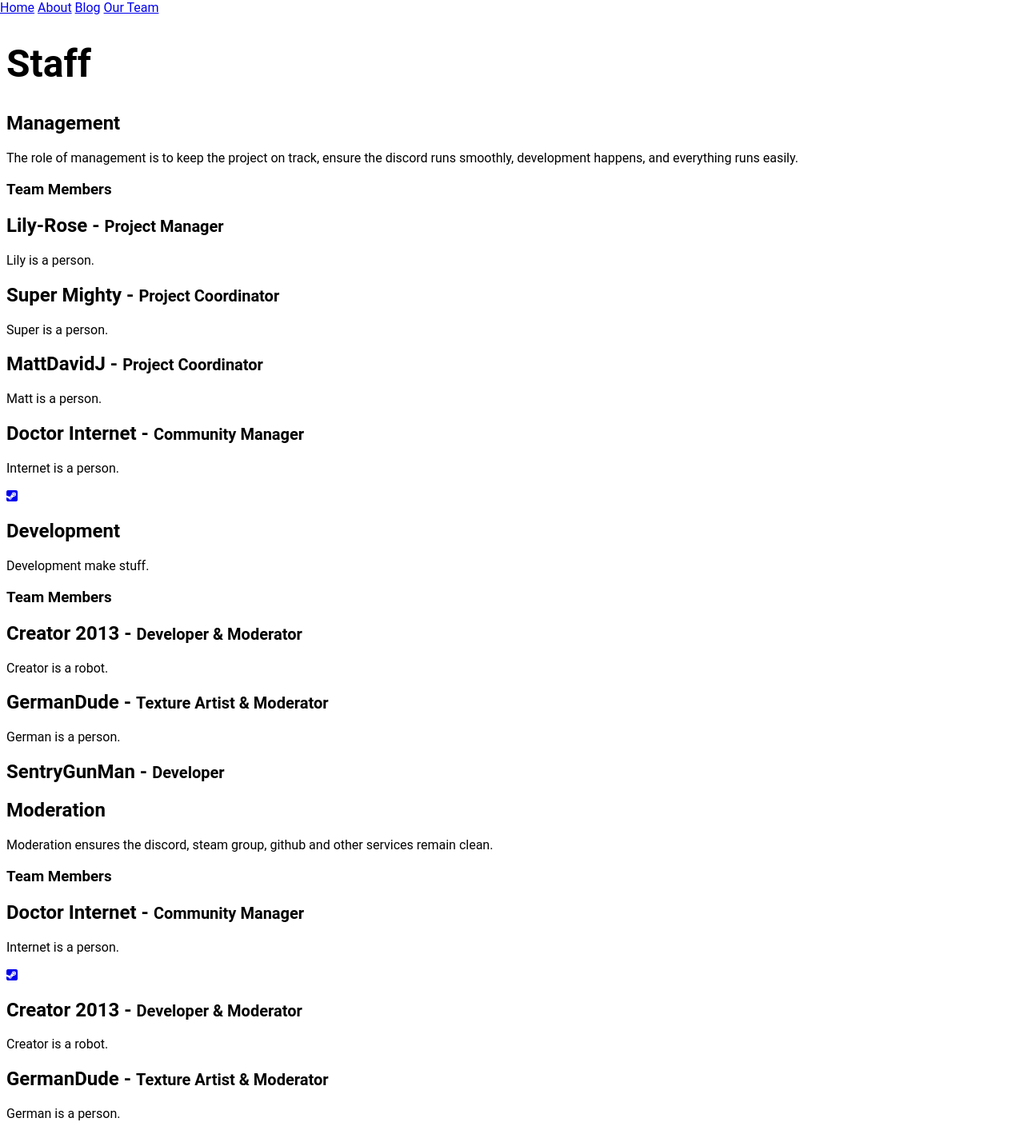
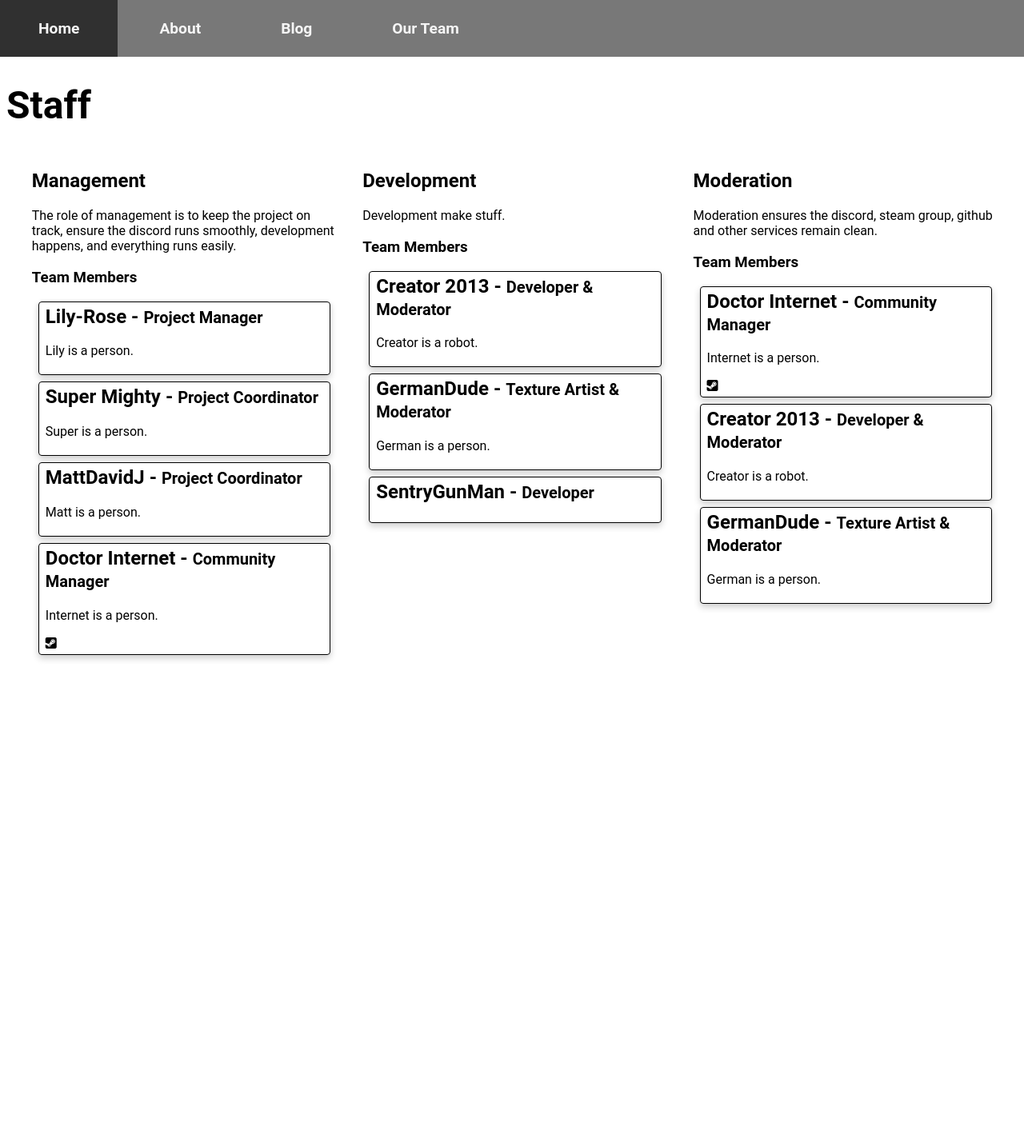
Before and after one commit to 999-Emergency/999-emergency.github.io, a Jekyll site: the page built from team.html, in a window 1280 px wide. Shown: the whole page at 80% size. Built offline with Jekyll 4.4.1, drawn with Linux system fonts in a browser that asks for light colours; nearby versions of some CDN libraries; after the commit the page ends 900 px from its top, so only the background shows below that.

Commit message:
fix up the imports.

```diff
--- a/assets/css/main.scss
+++ b/assets/css/main.scss
@@ -2,3 +2,5 @@
 ---
 
 @import "main";
+@import "nav";
+@import "team";
```
